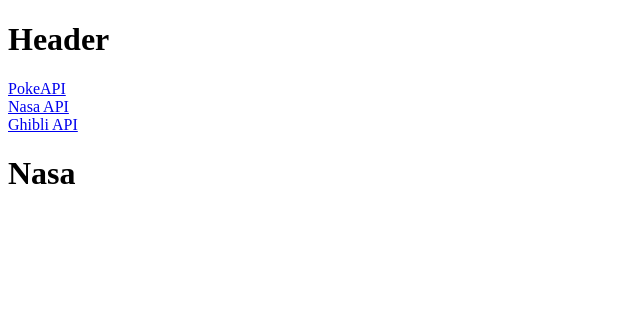
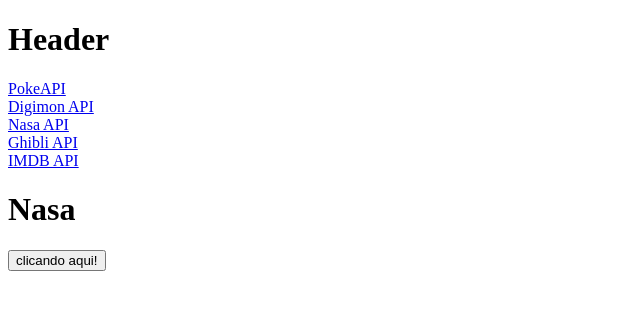
Before and after one commit to marcosnaofazisso/memories-of-requests, a React (Create React App) app in the folder requests/: page /nasa in a window 1280 px wide. Shown: the top 310 px of the page, without its empty margins (0-640 px from the left). Built offline with nearby package versions, Linux system fonts and the light colour scheme.

Commit message:
finishing nasa api

```diff
--- a/requests/src/App.js
+++ b/requests/src/App.js
@@ -1,7 +1,6 @@
 import React from 'react'
 import AppRoutes from './AppRoutes';
 import Header from './Header';
-// import Requests from './Requests';
 
 export default function App() {
 
--- a/requests/src/Header.jsx
+++ b/requests/src/Header.jsx
@@ -7,9 +7,13 @@
             <h1>Header</h1>
             <NavLink to="pokemon">PokeAPI</NavLink>
             <br />
+            <NavLink to="digimon">Digimon API</NavLink>
+            <br />
             <NavLink to="nasa">Nasa API</NavLink>
             <br />
             <NavLink to="ghibli">Ghibli API</NavLink>
+            <br />
+            <NavLink to="imdb">IMDB API</NavLink>
             <br />
         </>
     )
--- a/requests/src/components/Nasa.jsx
+++ b/requests/src/components/Nasa.jsx
@@ -1,9 +1,37 @@
-import React from 'react'
+import React, { useState } from 'react'
+import axios from 'axios'
 
 function Nasa() {
-  return (
-    <h1>Nasa</h1>
-  )
+
+    const url = "https://ssd-api.jpl.nasa.gov/sb_sat.api"
+
+    const [satellites, setSatellites] = useState();
+
+    function getData() {
+        axios.get(url)
+            .then(response => {
+                console.log(response.data.data)
+                setSatellites(response.data.data)
+            })
+            .catch(error => console.log("Error" + error))
+
+    }
+    return (
+        <>
+            <h1>Nasa</h1>
+            <button onClick={() => getData()}>clicando aqui!</button>
+            {/* {<h1>JSON: </h1> && JSON.stringify(satellites)} */}
+            {satellites?.map(satellite => {
+                return (
+                    <div key={satellite.pdes}>
+                        <strong>{satellite.sat.ref}</strong>
+                        <p>{satellite.sat.prov_year}</p>
+                    </div>
+                )
+            })}
+
+        </>
+    )
 }
 
 export default Nasa
```
Also changed, not shown: requests/src/components/ChuckNorris.jsx (added, +11 -0 lines), requests/src/components/Digimon.jsx (added, +11 -0 lines).
